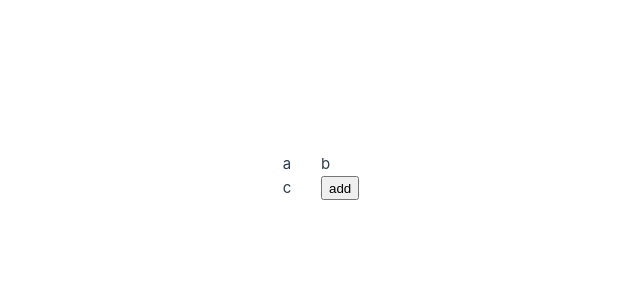
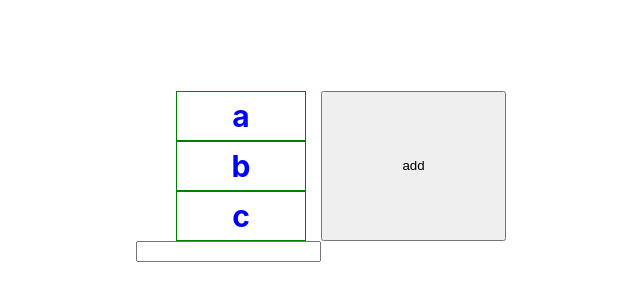
Before and after one commit to Valerii69/Vue-SFC, a Vue app in the folder vue-sfc/: page / in a window 1280 px wide. Shown: the part 224-524 px from the top of the page, without its empty margins (319-959 px from the left). Built offline with nearby package versions, Linux system fonts and the light colour scheme.

Commit message:
Update App.vue

```diff
--- a/vue-sfc/src/App.vue
+++ b/vue-sfc/src/App.vue
@@ -690,6 +690,11 @@ const arr = ref([1, -2, -3, -4, 5]);
 <script setup>
 import { ref } from 'vue'
 const arr = ref(['a', 'b', 'c']);
+const message = ref('');
+
+// Set a value for `message`, then convert it to uppercase
+
+message.value = message.value.toUpperCase();
 
 function add() {
   const letters = 'abcdefghijklmnopqrstuvwxyz';
@@ -699,10 +704,25 @@ function add() {
 </script>
 
 <template>
+  <ul>
+    <li v-for="(elem, index) in arr" :key="index" :style="{
+      color: 'blue', border: '1px solid green', listStyle: 'none', display: 'flex',
+      justifyContent: 'center', fontSize: '30px', width: '130px', fontWeight:'bold' }">
 
-    <p v-for="(elem,index) in arr" :key="index">
       {{ elem }}
-    </p>
-    <button @click="add">add</button>
+    </li>
+  </ul>
 
+  <button @click="add">add</button>
+
+ <input v-model="message">
+  <p>{{ message }}</p>
 </template>
+<!-- <style>
+li {
+  color: red;
+list-style: none;
+display: flex;
+justify-content: center;
+}
+</style> -->
```
